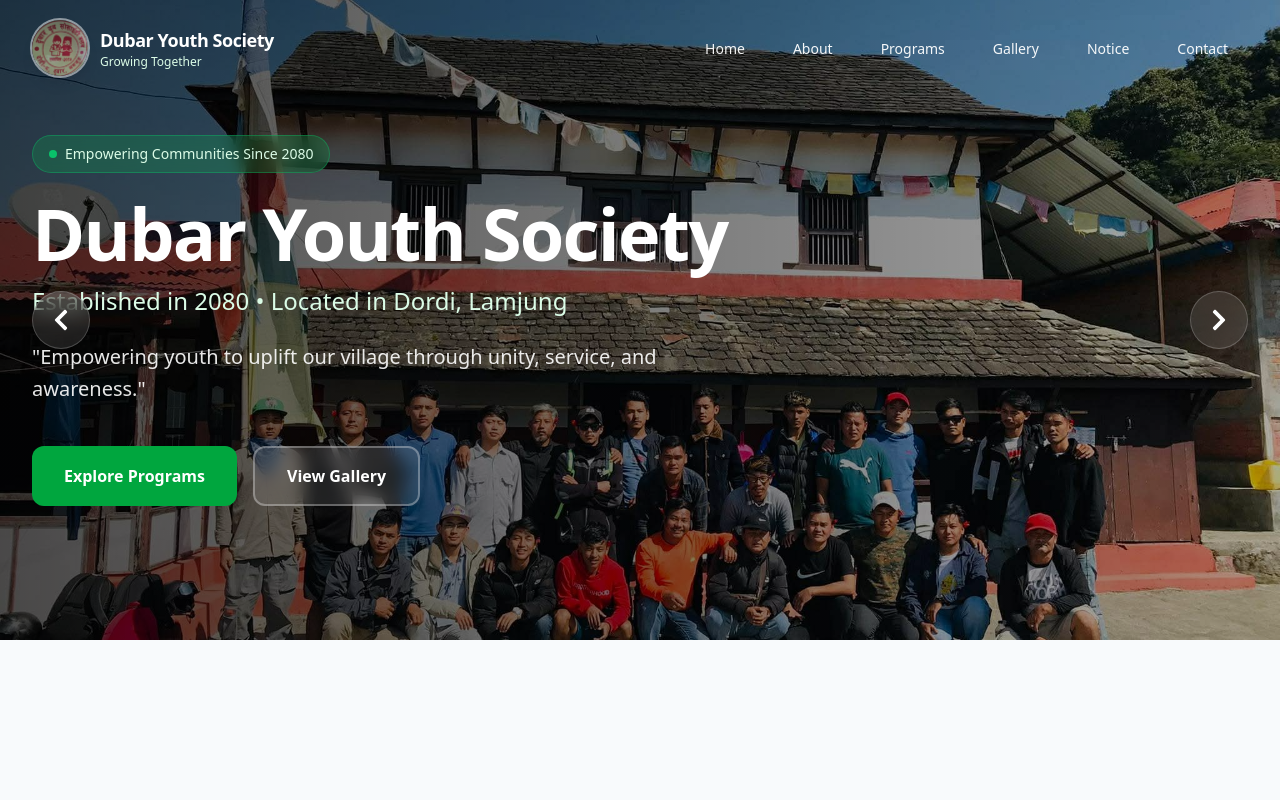
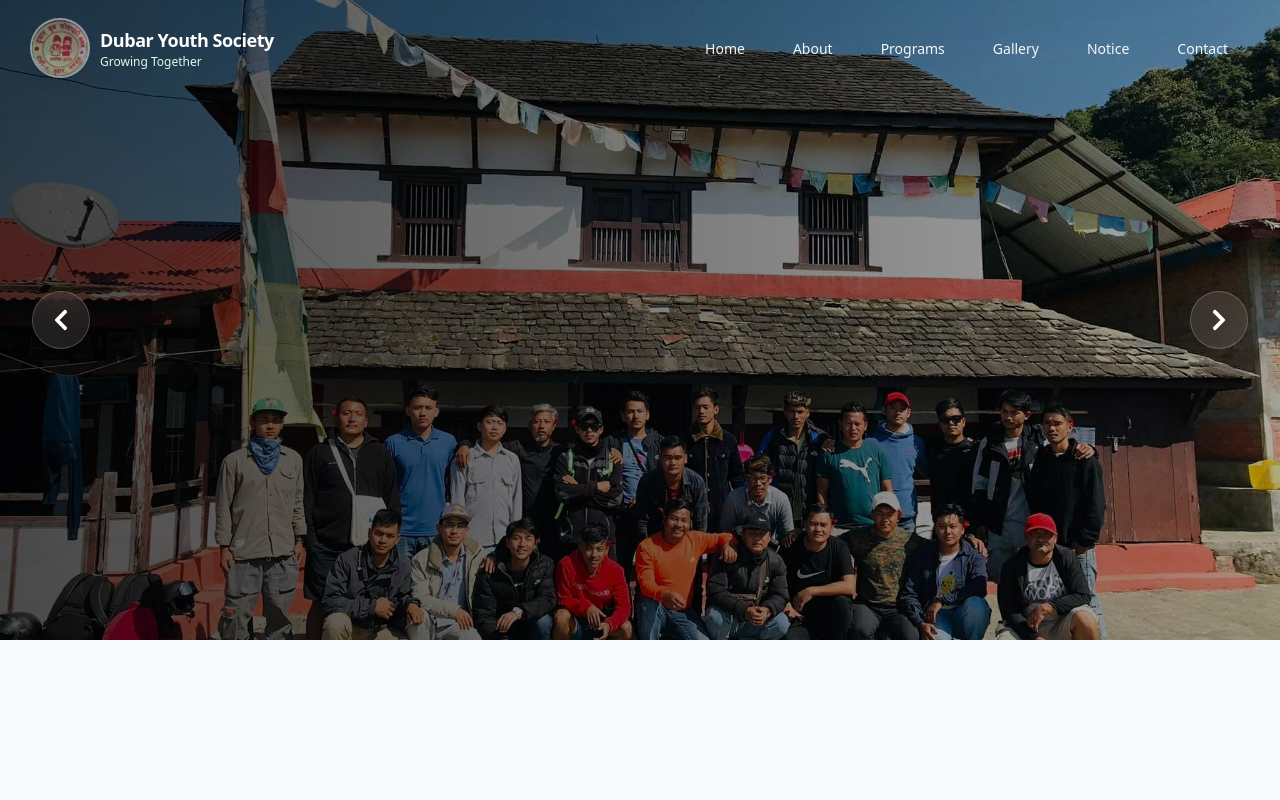
Before and after one commit to kishorxetri/ProjectDubar, a React (Vite) app: page / in a window 1280 px wide. Shown: the top 800 px of the page. Built offline with nearby package versions, Linux system fonts and the light colour scheme.

Commit message:
Changes in the Hero section

```diff
--- a/src/Components/Hero.jsx
+++ b/src/Components/Hero.jsx
@@ -7,6 +7,7 @@ import slide3 from '../assests/Scroll3.jfif';
 const Hero = () => {
   const [currentSlide, setCurrentSlide] = useState(0);
   const [isTransitioning, setIsTransitioning] = useState(false);
+  const [scrollOpacity, setScrollOpacity] = useState(1);
 
   const slides = [
     { id: 1, image: slide1, alt: 'Dubar Youth Society Community' },
@@ -29,6 +30,19 @@ const Hero = () => {
       setTimeout(() => setIsTransitioning(false), 800);
     }
   };
+
+  // Handle scroll fade effect
+  useEffect(() => {
+    const handleScroll = () => {
+      const scrolled = window.scrollY;
+      const heroHeight = window.innerHeight * 0.8;
+      const opacity = Math.max(1 - scrolled / heroHeight, 0.3);
+      setScrollOpacity(opacity);
+    };
+
+    window.addEventListener('scroll', handleScroll);
+    return () => window.removeEventListener('scroll', handleScroll);
+  }, []);
 
   // Auto-scroll to next section after 8 seconds
   useEffect(() => {
@@ -53,8 +67,8 @@ const Hero = () => {
 
   return (
     <section className="relative h-[80vh] w-full overflow-hidden">
-      {/* Image Slider - Simple Fade */}
-      <div className="absolute inset-0">
+      {/* Image Slider - Simple Fade with Scroll Effect */}
+      <div className="absolute inset-0" style={{ opacity: scrollOpacity, transition: 'opacity 0.1s ease-out' }}>
         {slides.map((slide, index) => (
           <div
             key={slide.id}
@@ -78,7 +92,7 @@ const Hero = () => {
         <div className="max-w-7xl mx-auto px-6 lg:px-8 w-full">
           <div className="max-w-3xl">
             {/* Badge */}
-            <div className="inline-flex items-center gap-2 px-4 py-2 rounded-full bg-green-500/20 backdrop-blur-sm border border-green-400/30 mb-6">
+            <div className="inline-flex items-center gap-2 px-4 py-2 rounded-full bg-green-500/20 backdrop-blur-sm border border-green-400/30 mb-6 opacity-0 animate-slide-down" style={{ animationDelay: '0.2s' }}>
               <div className="w-2 h-2 bg-green-400 rounded-full animate-pulse"></div>
               <span className="text-green-100 text-sm font-medium">
                 Empowering Communities Since 2080
@@ -86,22 +100,22 @@ const Hero = () => {
             </div>
 
             {/* Main Heading */}
-            <h1 className="text-5xl sm:text-6xl lg:text-7xl font-bold text-white mb-4 tracking-tight">
+            <h1 className="text-5xl sm:text-6xl lg:text-7xl font-bold text-white mb-4 tracking-tight opacity-0 animate-slide-down" style={{ animationDelay: '0.4s' }}>
               Dubar Youth Society
             </h1>
 
             {/* Subtext */}
-            <p className="text-xl sm:text-2xl text-green-100 mb-6 font-medium">
+            <p className="text-xl sm:text-2xl text-green-100 mb-6 font-medium opacity-0 animate-slide-down" style={{ animationDelay: '0.6s' }}>
               Established in 2080 • Located in Dordi, Lamjung
             </p>
 
             {/* Quote */}
-            <p className="text-lg sm:text-xl text-white/90 mb-10 max-w-2xl leading-relaxed">
+            <p className="text-lg sm:text-xl text-white/90 mb-10 max-w-2xl leading-relaxed opacity-0 animate-fade-in" style={{ animationDelay: '1s' }}>
               "Empowering youth to uplift our village through unity, service, and awareness."
             </p>
 
             {/* Buttons with Curtain Effect */}
-            <div className="flex flex-wrap gap-4">
+            <div className="flex flex-wrap gap-4 opacity-0 animate-slide-up" style={{ animationDelay: '0.8s' }}>
               <button className="group relative px-8 py-4 bg-green-600 text-white font-semibold rounded-xl overflow-hidden transition-all duration-300 hover:scale-105 hover:shadow-2xl hover:shadow-green-600/50">
                 <span className="relative z-10">Explore Programs</span>
                 {/* Split Curtain Effect */}
```
